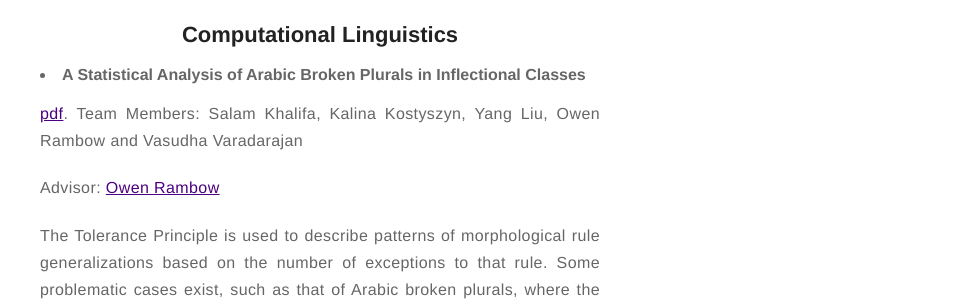
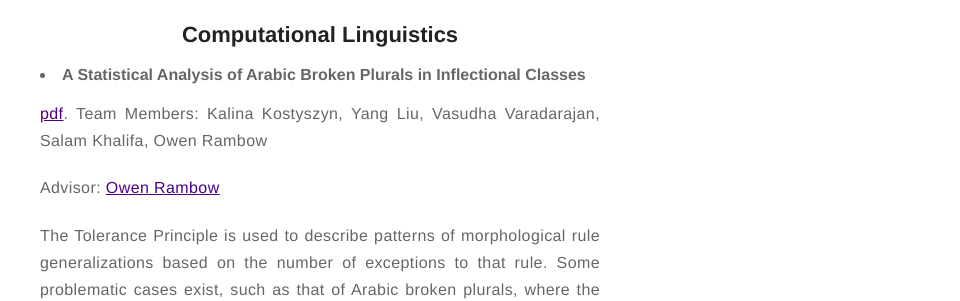
Before and after one commit to coglo/coglo.github.io, a Jekyll site: the page built from projects.html, in a window 1280 px wide. Shown: the part 810-1111 px from the top of the page, without its empty margins (320-1280 px from the left). Built offline with Jekyll 4.4.1, drawn with Linux system fonts in a browser that asks for light colours.

Commit message:
Update projects.html

```diff
--- a/projects.html
+++ b/projects.html
@@ -25,7 +25,9 @@ title: Proj
 <center>
 <h2> General Linguistics </h2>
 </center>
-<li><b>Addressing Outstanding Questions of the Mandarin Syllable.</b></li>       <A HREF="https://coglo.github.io/projects/naccl.pdf">NACCL pdf</A>.    <A HREF="https://coglo.github.io/projects/L&R.pdf"> WECOL pdf</A>.
+<li><b>Addressing Outstanding Questions of the Mandarin Syllable.</b></li>
+<A HREF="https://coglo.github.io/projects/naccl.pdf">NACCL pdf</A>.
+<A HREF="https://coglo.github.io/projects/L&R.pdf"> WECOL pdf</A>.
 <p  style="text-align:justify">
 Advisor: <A HREF="https://linguistics.stonybrook.edu/faculty/lori.repetti/index.php/">Lori Repetti</A>
 </p>
@@ -44,8 +46,9 @@ This paper addresses whether and how prosodic cues and attachment bias correlate
 </center>
 
 <li><b>A Statistical Analysis of Arabic Broken Plurals in Inflectional Classes </b></li>
-<p  style="text-align:justify">    <A HREF="https://coglo.github.io/projects/Arabicplurals.pdf">pdf</A>.
-Team Members: Salam Khalifa, Kalina Kostyszyn, Yang Liu, Owen Rambow and Vasudha Varadarajan
+<p  style="text-align:justify">
+<A HREF="https://coglo.github.io/projects/Arabicplurals.pdf">pdf</A>.
+Team Members: Kalina Kostyszyn, Yang Liu, Vasudha Varadarajan, Salam Khalifa, Owen Rambow
 </p>
 <p  style="text-align:justify">
 Advisor: <A HREF="https://owenrambow.com/">Owen Rambow</A>
```
